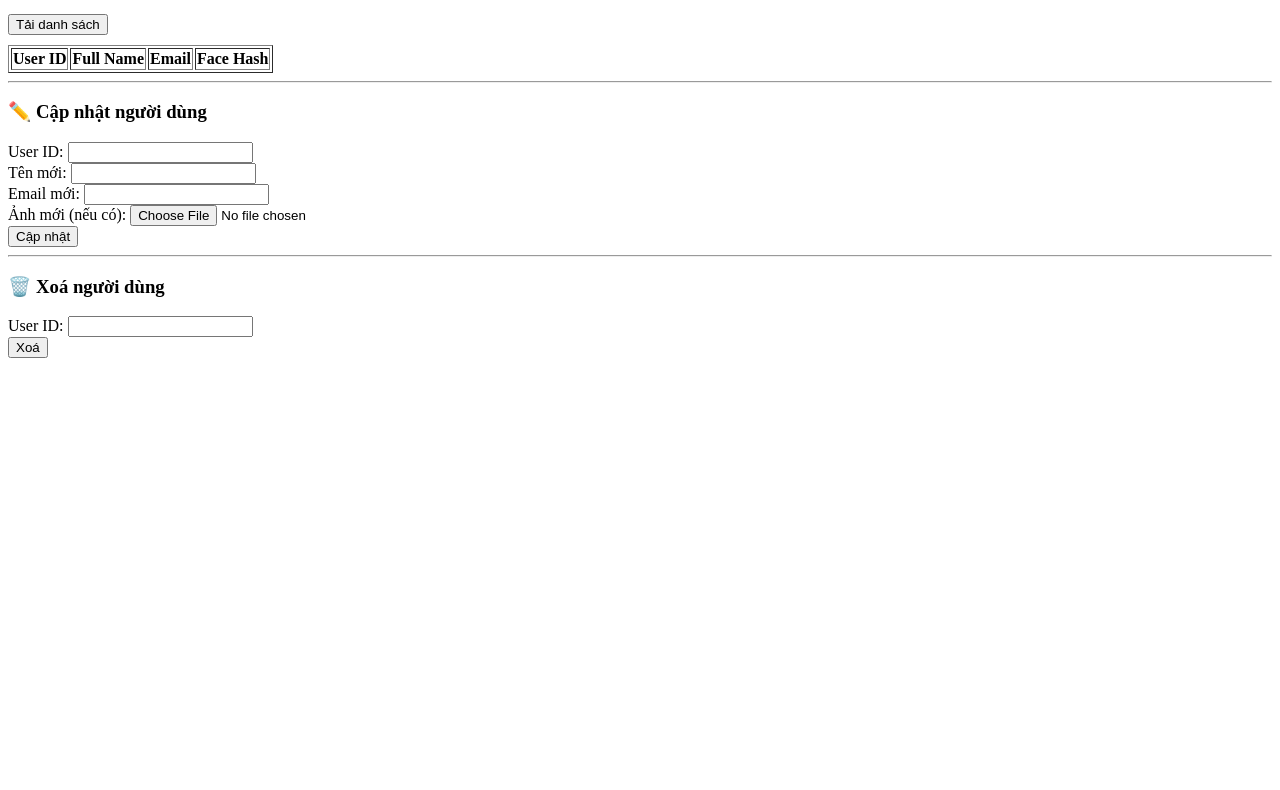
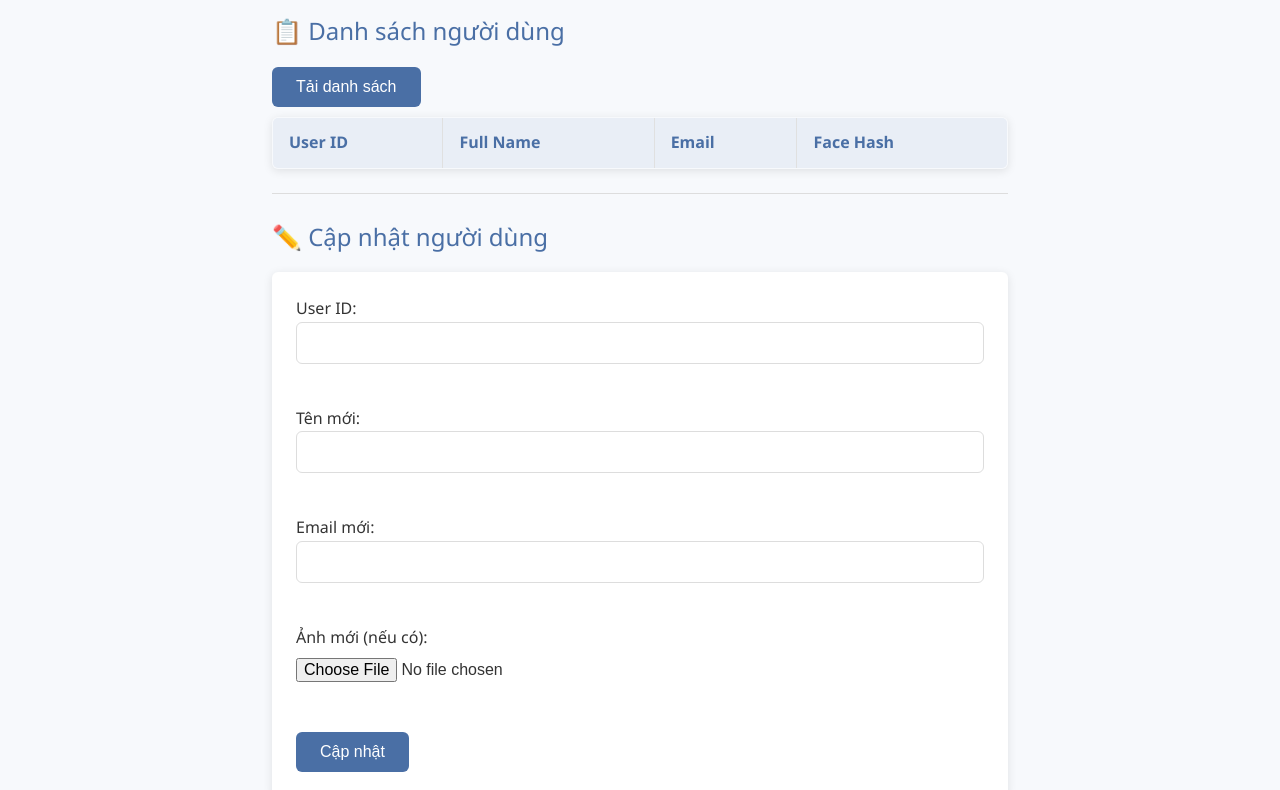
Before and after one commit to Picsaoclone/Mini-Project, a plain HTML site: page MiniProject/static/admin.html in a window 1280 px wide. Shown: the part 95-885 px from the top of the page. Before the commit the page ends 800 px from the top, so only its background shows below. Drawn offline with Linux system fonts and the light colour scheme.

Commit message:
UI update

```diff
--- /dev/null
+++ b/MiniProject/static/admin.css
@@ -0,0 +1,192 @@
+/* Modern CSS for Admin Page */
+
+:root {
+  --primary-color: #4a6fa5;
+  --accent-color: #5a8ade;
+  --background-color: #f7f9fc;
+  --text-color: #333;
+  --error-color: #e74c3c;
+  --success-color: #2ecc71;
+  --border-radius: 6px;
+  --box-shadow: 0 2px 10px rgba(0, 0, 0, 0.1);
+  --table-header-bg: #e9eef6;
+  --table-row-hover: #f2f6fc;
+  --deleted-row-bg: #ffebee;
+}
+
+* {
+  box-sizing: border-box;
+  margin: 0;
+  padding: 0;
+}
+
+body {
+  font-family: 'Segoe UI', Roboto, 'Helvetica Neue', Arial, sans-serif;
+  line-height: 1.6;
+  color: var(--text-color);
+  background-color: var(--background-color);
+  max-width: 800px;
+  margin: 0 auto;
+  padding: 2rem;
+}
+
+h2 {
+  color: var(--primary-color);
+  margin-bottom: 1.5rem;
+  font-size: 2rem;
+  font-weight: 600;
+  display: flex;
+  align-items: center;
+  gap: 0.5rem;
+}
+
+h3 {
+  color: var(--primary-color);
+  margin: 1.5rem 0 1rem;
+  font-size: 1.5rem;
+  font-weight: 500;
+  display: flex;
+  align-items: center;
+  gap: 0.5rem;
+}
+
+hr {
+  border: none;
+  height: 1px;
+  background-color: #ddd;
+  margin: 1.5rem 0;
+}
+
+/* Table Styling */
+table {
+  width: 100%;
+  border-collapse: collapse;
+  margin: 1rem 0;
+  box-shadow: var(--box-shadow);
+  border-radius: var(--border-radius);
+  overflow: hidden;
+}
+
+thead {
+  background-color: var(--table-header-bg);
+}
+
+th, td {
+  padding: 0.75rem 1rem;
+  text-align: left;
+  border: 1px solid #e0e0e0;
+}
+
+th {
+  font-weight: 600;
+  color: var(--primary-color);
+}
+
+tbody tr:hover {
+  background-color: var(--table-row-hover);
+}
+
+/* Load Users Button */
+button {
+  background-color: var(--primary-color);
+  color: white;
+  border: none;
+  padding: 0.7rem 1.5rem;
+  font-size: 1rem;
+  border-radius: var(--border-radius);
+  cursor: pointer;
+  transition: background-color 0.2s ease;
+}
+
+button:hover {
+  background-color: var(--accent-color);
+}
+
+/* Form Styling */
+form {
+  background-color: white;
+  padding: 1.5rem;
+  border-radius: var(--border-radius);
+  box-shadow: var(--box-shadow);
+  margin-bottom: 1rem;
+}
+
+input {
+  display: block;
+  width: 100%;
+  padding: 0.7rem;
+  margin-bottom: 1rem;
+  border: 1px solid #ddd;
+  border-radius: var(--border-radius);
+  font-size: 1rem;
+}
+
+input[type="file"] {
+  padding: 0.5rem 0;
+  border: none;
+}
+
+input:focus {
+  outline: none;
+  border-color: var(--accent-color);
+  box-shadow: 0 0 0 2px rgba(90, 138, 222, 0.2);
+}
+
+/* Delete Form Special Styling */
+#deleteForm {
+  background-color: #fff8f8;
+  border-left: 4px solid var(--error-color);
+}
+
+#deleteForm button {
+  background-color: var(--error-color);
+}
+
+#deleteForm button:hover {
+  background-color: #c0392b;
+}
+
+/* Success and Error Messages */
+.message {
+  padding: 0.75rem;
+  margin: 1rem 0;
+  border-radius: var(--border-radius);
+  background-color: #f8f9fa;
+  border-left: 4px solid var(--primary-color);
+}
+
+.message.success {
+  background-color: rgba(46, 204, 113, 0.1);
+  border-left-color: var(--success-color);
+}
+
+.message.error {
+  background-color: rgba(231, 76, 60, 0.1);
+  border-left-color: var(--error-color);
+}
+
+/* Animation for new or updated rows */
+@keyframes highlight {
+  0% { background-color: #fff8e1; }
+  100% { background-color: transparent; }
+}
+
+.highlight {
+  animation: highlight 2s ease-in-out;
+}
+
+/* Responsive adjustments */
+@media (max-width: 768px) {
+  body {
+    padding: 1rem;
+  }
+
+  table {
+    display: block;
+    overflow-x: auto;
+  }
+
+  form {
+    padding: 1rem;
+  }
+}
--- a/MiniProject/static/admin.html
+++ b/MiniProject/static/admin.html
@@ -3,6 +3,7 @@
 <head>
   <meta charset="UTF-8">
   <title>Admin – Quản lý người dùng</title>
+    <link rel="stylesheet" href="admin.css">
 </head>
 <body>
   <h2>👑 Trang quản trị người dùng</h2>
--- /dev/null
+++ b/MiniProject/static/index.css
@@ -0,0 +1,137 @@
+/* Modern CSS for Face Login App */
+
+:root {
+  --primary-color: #4a6fa5;
+  --accent-color: #5a8ade;
+  --background-color: #f7f9fc;
+  --text-color: #333;
+  --error-color: #e74c3c;
+  --success-color: #2ecc71;
+  --border-radius: 6px;
+  --box-shadow: 0 2px 10px rgba(0, 0, 0, 0.1);
+}
+
+* {
+  box-sizing: border-box;
+  margin: 0;
+  padding: 0;
+}
+
+body {
+  font-family: 'Segoe UI', Roboto, 'Helvetica Neue', Arial, sans-serif;
+  line-height: 1.6;
+  color: var(--text-color);
+  background-color: var(--background-color);
+  max-width: 600px;
+  margin: 0 auto;
+  padding: 2rem;
+}
+
+h2 {
+  color: var(--primary-color);
+  margin-bottom: 1rem;
+  font-size: 2rem;
+  font-weight: 600;
+  display: flex;
+  align-items: center;
+  gap: 0.5rem;
+}
+
+h3 {
+  color: var(--primary-color);
+  margin: 1.5rem 0 1rem;
+  font-size: 1.5rem;
+  font-weight: 500;
+}
+
+p {
+  margin-bottom: 1rem;
+}
+
+#db-status {
+  padding: 0.5rem;
+  border-radius: var(--border-radius);
+  background-color: rgba(0, 0, 0, 0.05);
+  display: inline-block;
+}
+
+hr {
+  border: none;
+  height: 1px;
+  background-color: #ddd;
+  margin: 1.5rem 0;
+}
+
+form {
+  background-color: white;
+  padding: 1.5rem;
+  border-radius: var(--border-radius);
+  box-shadow: var(--box-shadow);
+  margin-bottom: 1rem;
+}
+
+input {
+  display: block;
+  width: 100%;
+  padding: 0.7rem;
+  margin-bottom: 1rem;
+  border: 1px solid #ddd;
+  border-radius: var(--border-radius);
+  font-size: 1rem;
+}
+
+input[type="file"] {
+  padding: 0.5rem 0;
+  border: none;
+}
+
+input:focus {
+  outline: none;
+  border-color: var(--accent-color);
+  box-shadow: 0 0 0 2px rgba(90, 138, 222, 0.2);
+}
+
+button {
+  background-color: var(--primary-color);
+  color: white;
+  border: none;
+  padding: 0.7rem 1.5rem;
+  font-size: 1rem;
+  border-radius: var(--border-radius);
+  cursor: pointer;
+  transition: background-color 0.2s ease;
+}
+
+button:hover {
+  background-color: var(--accent-color);
+}
+
+/* Alert styling for JavaScript alerts */
+.alert {
+  padding: 0.75rem;
+  margin: 1rem 0;
+  border-radius: var(--border-radius);
+  background-color: #f8f9fa;
+  border-left: 4px solid var(--primary-color);
+}
+
+.alert-success {
+  background-color: rgba(46, 204, 113, 0.1);
+  border-left-color: var(--success-color);
+}
+
+.alert-error {
+  background-color: rgba(231, 76, 60, 0.1);
+  border-left-color: var(--error-color);
+}
+
+/* Responsive adjustments */
+@media (max-width: 480px) {
+  body {
+    padding: 1rem;
+  }
+
+  form {
+    padding: 1rem;
+  }
+}
```
Also changed, not shown: MiniProject/static/index.html (+1 -0 lines).
